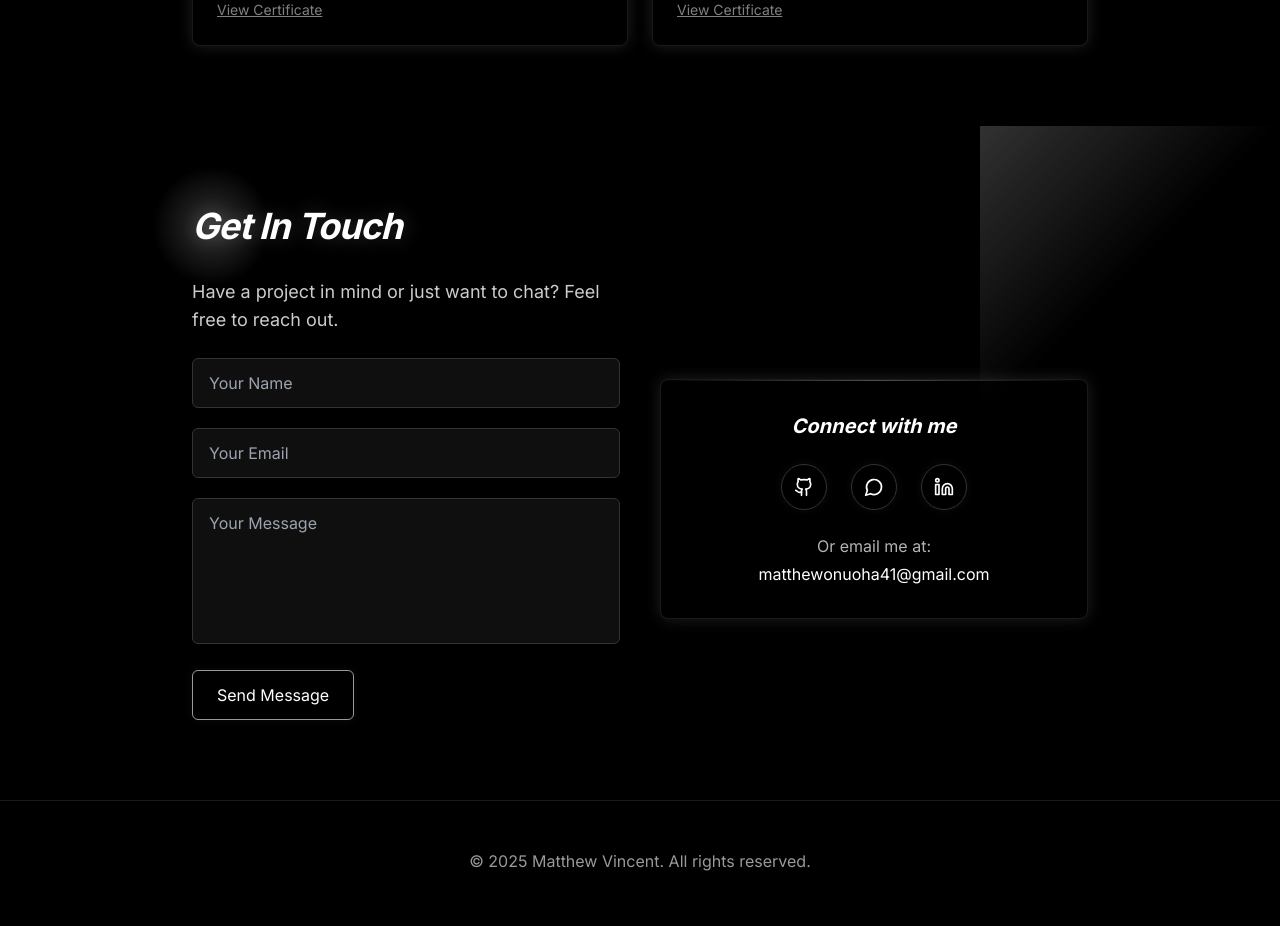
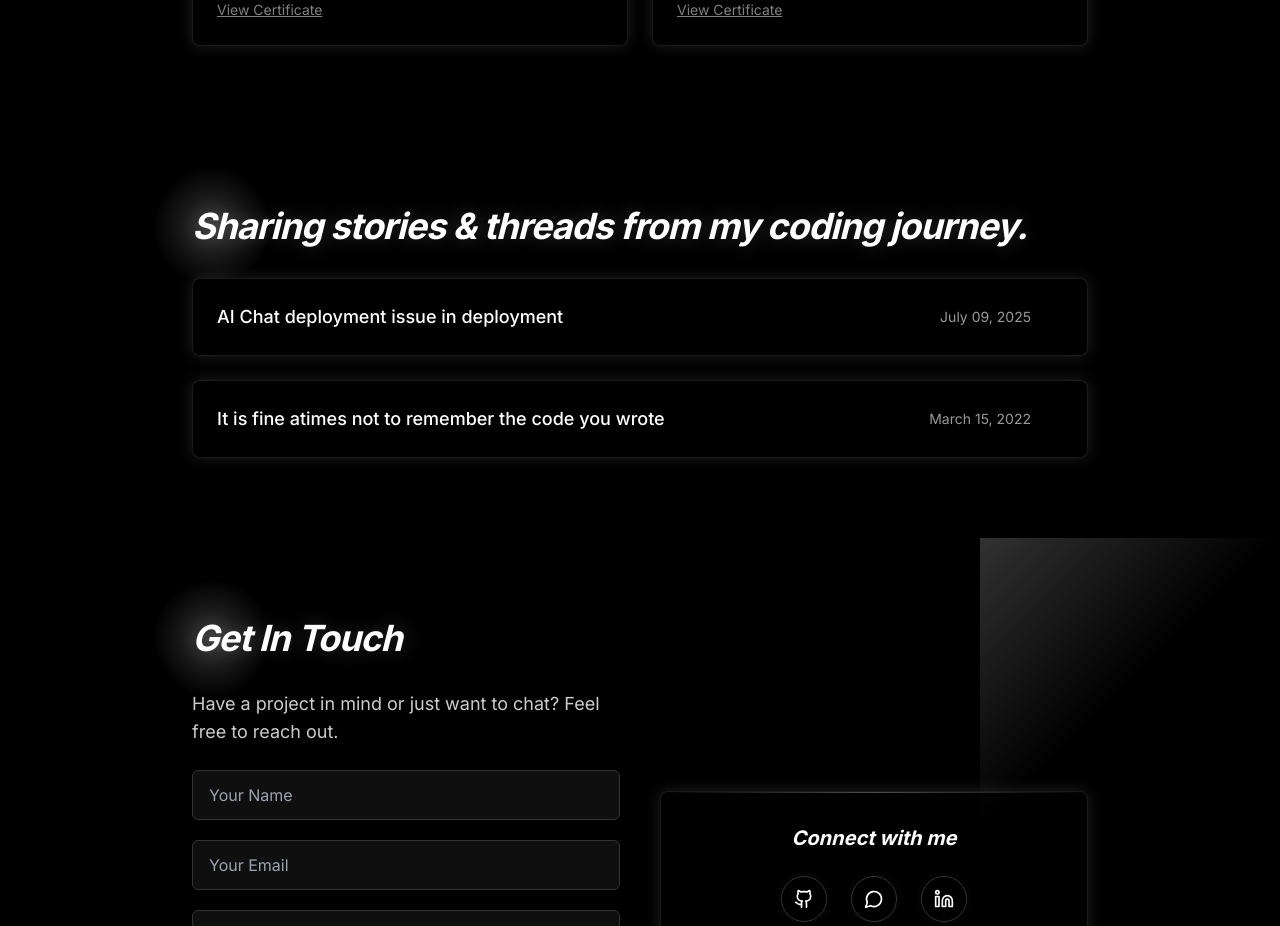
Before and after one commit to mathetis041/Portfolio_main, a React (Vite) app: page / in a window 1280 px wide. Shown: the part 3920-4846 px from the top of the page. Built offline with nearby package versions, Linux system fonts and the light colour scheme.

Commit message:
blog section

```diff
--- a/src/components/BlogSection.tsx
+++ b/src/components/BlogSection.tsx
@@ -1,6 +1,6 @@
-import React from 'react';
-import { motion } from 'framer-motion';
-import { ArrowRight } from 'lucide-react';
+import React from "react";
+import { motion } from "framer-motion";
+import { ArrowRight } from "lucide-react";
 
 interface BlogPost {
   id: number;
@@ -13,28 +13,28 @@ const BlogSection: React.FC = () => {
   const blogPosts: BlogPost[] = [
     {
       id: 1,
-      title: "How I solved 300+ LeetCode problems in 3 months",
-      url: "#",
-      date: "March 15, 2023"
+      title: "AI Chat deployment issue in deployment",
+      url: "https://www.linkedin.com/posts/matthew-vincent-frontend-developer_how-i-integrated-gemini-api-into-my-ai-chat-activity-7350904672930398209-YvBR?utm_source=share&utm_medium=member_desktop&rcm=ACoAADtqyAsBxF2wHKg-V49iV9GCS6RV7rFqhyg",
+      date: "July 09, 2025"
     },
     {
       id: 2,
-      title: "10 SaaS UI Patterns You Should Steal Today",
-      url: "#",
-      date: "February 22, 2023"
+      title: "It is fine atimes not to remember the code you wrote",
+      url: "https://www.linkedin.com/posts/matthew-vincent-frontend-developer_help-webdeveloper-google-activity-6950492946202820608-1jfu?utm_source=share&utm_medium=member_desktop&rcm=ACoAADtqyAsBxF2wHKg-V49iV9GCS6RV7rFqhyg",
+      date: "March 15, 2022"
     },
-    {
-      id: 3,
-      title: "My journey from a 2⭐ to 5⭐ coder on CodeChef",
-      url: "#",
-      date: "January 10, 2023"
-    },
-    {
-      id: 4,
-      title: "Building a real-time collaborative editor with WebSockets",
-      url: "#",
-      date: "December 5, 2022"
-    }
+    // {
+    //   id: 3,
+    //   title: "My journey from a 2⭐ to 5⭐ coder on CodeChef",
+    //   url: "#",
+    //   date: "January 10, 2023"
+    // },
+    // {
+    //   id: 4,
+    //   title: "Building a real-time collaborative editor with WebSockets",
+    //   url: "#",
+    //   date: "December 5, 2022"
+    // }
   ];
 
   return (
@@ -61,6 +61,8 @@ const BlogSection: React.FC = () => {
             >
               <a
                 href={post.url}
+                target="_blank"
+                rel="noopener noreferrer"
                 className="block glow-card p-6 hover:border-white/40 transition-colors group"
               >
                 <div className="flex flex-col md:flex-row md:justify-between md:items-center gap-2">
--- a/src/pages/Index.tsx
+++ b/src/pages/Index.tsx
@@ -114,7 +114,7 @@ const Index: React.FC = () => {
           <ProjectsSection />
           <EducationTimeline />
           {/* <CompetitiveStats /> */}
-          {/* <BlogSection /> */}
+          <BlogSection />
           <ContactSection />
         </main>
 
```
